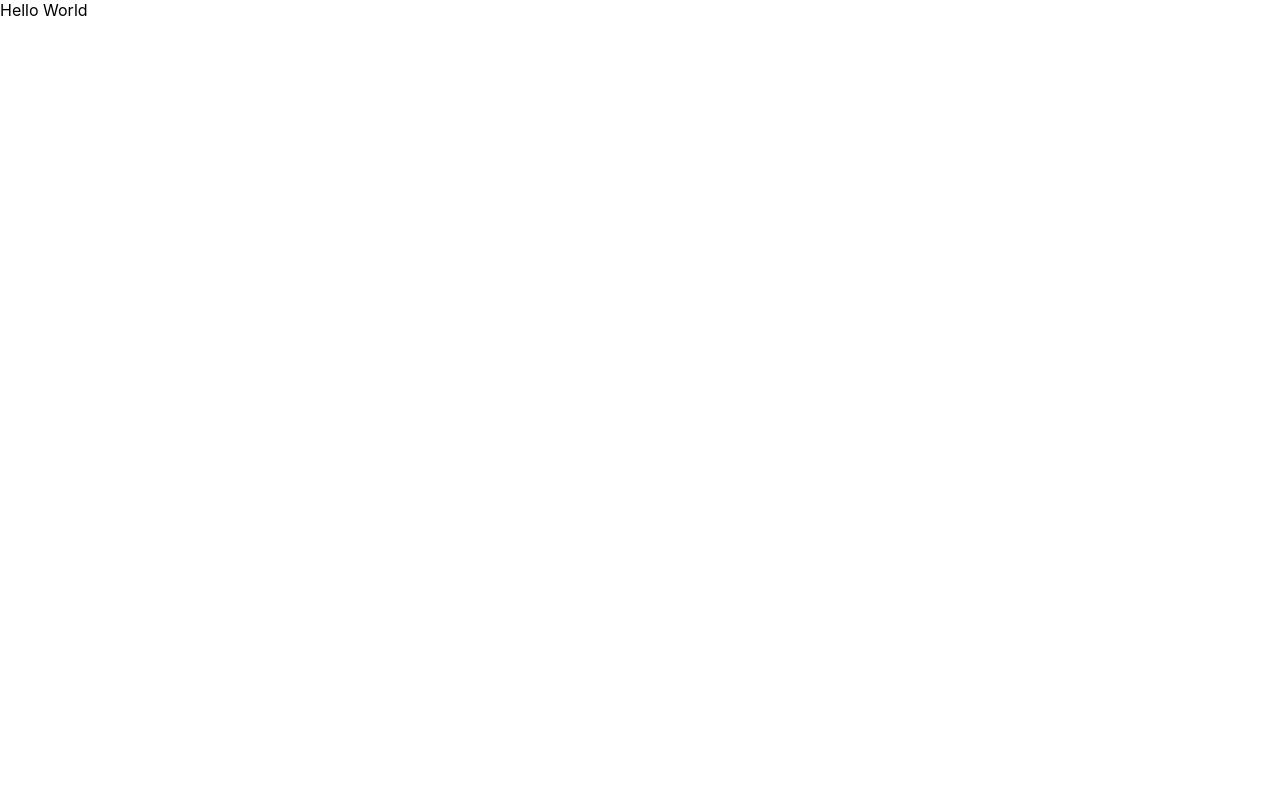
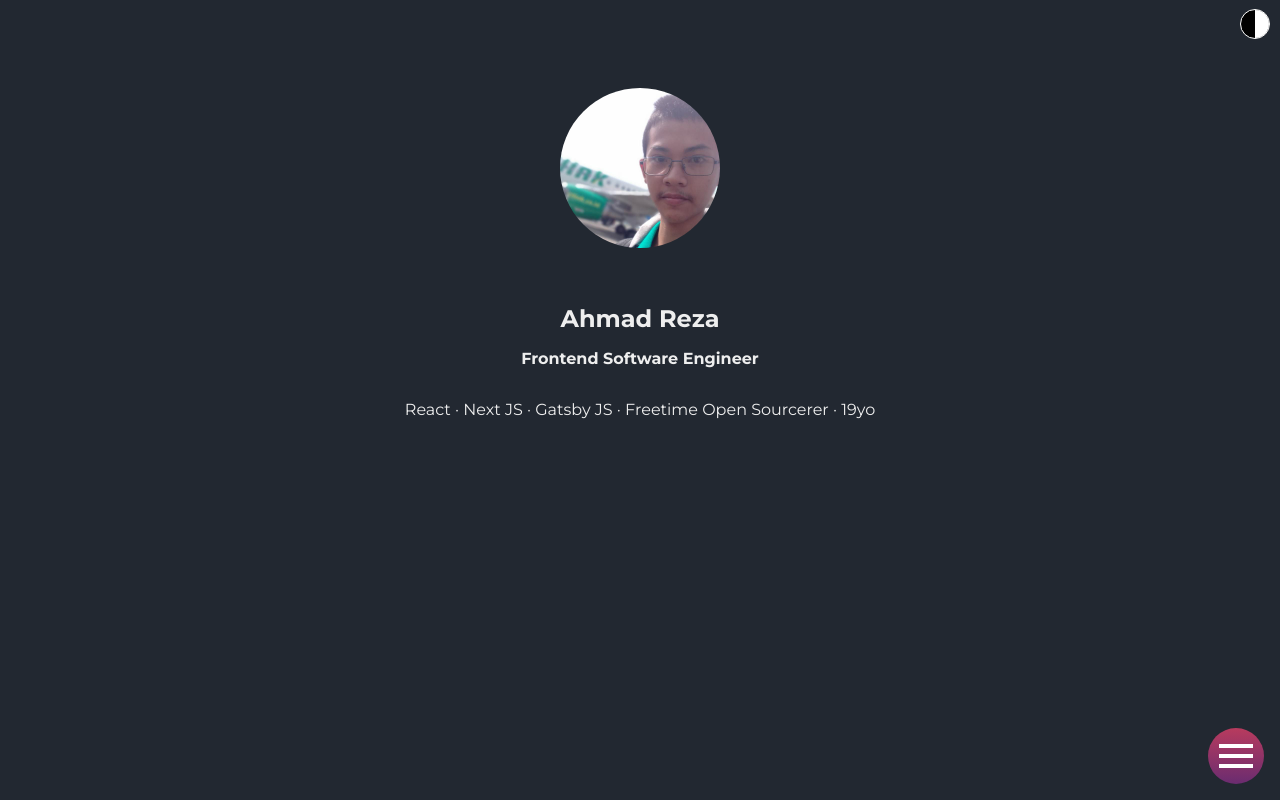
Before and after one commit to ahmad-reza619/site, a Next.js app: page / in a window 1280 px wide. Built offline with nearby package versions, Linux system fonts and the light colour scheme.

Commit message:
WIP: created dark mode switch and sidebar button switch

```diff
--- a/hooks/index.ts
+++ b/hooks/index.ts
@@ -1,9 +1,9 @@
 import { useSelector, useDispatch } from 'react-redux';
 
-import { toggleIsDark } from '../actions';
+import { toggleIsDark, ToggleIsDarkAction } from '../actions';
 import { RootState } from '../store';
 
-export function useIsDark() {
+export function useIsDark(): [boolean, () => ToggleIsDarkAction ] {
   const isDark = useSelector((state: RootState) => state.theme.isDark)
   const dispatch = useDispatch();
 
--- a/pages/index.tsx
+++ b/pages/index.tsx
@@ -1,12 +1,61 @@
+import React from 'react';
 import Head from 'next/head';
 
+import classes from '../styles/Home.module.css';
+import Text from '../components/Text';
+import { useIsDark } from '../hooks';
+
 export default function Home() {
+  const [ isDark, toggle ] = useIsDark();
+  const [test, setTest] = React.useState(false);
+
+  const toggleSidebar = () => setTest(state => !state);
   return (
-    <div>
+    <div className={`${isDark ? 'dark' : 'light'} app`}>
       <Head>
         <title>Personal Space of Ahmad Reza</title>
       </Head>
-      Hello World
+      <nav className={classes.nav}>
+        <ul>
+          <li>Home</li>
+          <li>Blog</li>
+          <li>Contact</li>
+        </ul>
+      </nav>
+      <main className={classes.main}>
+        <div className={classes.darkModeWrapper}>
+          <div className={classes.darkMode} onClick={toggle}>
+            <div className={`${classes.darkModeInner} ${isDark ? classes.lightModeInner : ''}`} />
+          </div>
+        </div>
+        <section className={classes.section}>
+          <div className={classes.me}>
+            <img src="me.jpg" alt="Ahmad Reza" />
+          </div>
+        </section>
+        <section>
+          <h1 className={classes.headline}>
+            <Text>
+              Ahmad Reza
+            </Text>
+          </h1>
+          <h4 className={classes.subline}>
+            <Text>Frontend Software Engineer</Text>
+          </h4>
+        </section>
+        <section>
+          <p className={classes.desc}>
+            <Text>
+              React · Next JS · Gatsby JS · Freetime Open Sourcerer · 19yo
+            </Text>
+          </p>
+        </section>
+      </main>
+      <button
+        onClick={toggleSidebar}
+        className={`${classes.floatingNavBtn} ${test ? classes.active: ''}`}>
+        <div />
+      </button>
     </div>
   );
 }
--- a/styles/Home.module.css
+++ b/styles/Home.module.css
@@ -3,26 +3,54 @@
 }
 
 .section {
-  height: 45%;
+  height: 30%;
   display: flex;
   justify-content: center;
   align-items: center;
 }
 
 .me {
-  width: 15rem;
-  margin-top: 2rem;
-  height: 15rem;
+  width: 10rem;
+  height: 10rem;
 }
 
 .me > img {
   max-height: 100%;
   border-radius: 50%;
-  box-shadow: 0 4px 4px #000;
+}
+
+.darkModeWrapper {
+  height: 3rem;
+  align-items: center;
+  display: flex;
+  justify-content: flex-end;
+}
+
+.darkModeWrapper > .darkMode {
+  height: 30px;
+  width: 30px;
+  border: 1px solid white;
+  background: black;
+  border-radius: 50%;
+  margin: 5px 10px;
+  overflow: hidden;
+}
+
+.darkModeWrapper > .darkMode > .darkModeInner {
+  width: 100%;
+  transition: all .5s;
+  height: 100%;
+  background: white;
+  transform: translateX(-50%)
+}
+
+.darkModeWrapper > .darkMode > .lightModeInner {
+  transform: translateX(50%);
 }
 
 .headline {
   text-align: center;
+  font-weight: bolder;
   margin: 1rem 0;
 }
 
@@ -33,6 +61,7 @@
 .desc {
   text-align: center;
   margin: 2rem 0;
+  padding: 0 2rem;
 }
 
 .floatingNavBtn {
@@ -40,29 +69,34 @@
   bottom: 1rem;
   right: 1rem;
   height: 3.5rem;
+  background: linear-gradient(to top,#6a2c70 ,#b83b5e);
+  border: none;
   width: 3.5rem;
   border-radius: 50%;
-  box-shadow: 0px 2px 2px #000;
   display: flex;
   justify-content: center;
   align-items: center;
+  transition: all .5s linear;
+  outline: none;
 }
 
 .floatingNavBtn > div {
   width: 60%;
-  height: 5%;
+  transition: all .5s linear;
+  height: 7%;
   margin: 5% 0;
-  background-color: black;
+  background-color: white;
   position: relative;
 }
 
 .floatingNavBtn > div:before {
   content: '';
+  transition: all .5s linear;
   width: 100%;
   height: 100%;
   position: absolute;
   top: -10px;
-  background: black;
+  background: inherit;
   left: 0;
 }
 
@@ -72,6 +106,42 @@
   width: 100%;
   height: 100%;
   position: absolute;
-  background: black;
+  background: inherit;
   left: 0;
 }
+.active {
+  right: calc(100% - 5rem);
+}
+.active > div {
+  transform: rotate(405deg);
+}
+
+.active > div:before {
+  transform: rotate(270deg);
+  top: 0;
+}
+.active > div:after {
+  display: none;
+}
+.nav {
+  /* TODO: nanti display none dihapus & implementasi sidebar mobile */
+  display: none;
+  height: 100%;
+  width: calc(100% - 5.5rem);
+  position: fixed;
+  right: 0;
+  border-radius: 10px 0 0 10px;
+  padding: 3rem 0;
+  background: linear-gradient(to top, #6a2c70, #b83b5e);
+  z-index: 1;
+}
+
+.nav > ul {
+  list-style-type: none;
+  color: white;
+}
+
+.nav > ul > li {
+  margin: 1.5rem 0;
+  padding: 1rem;
+}
--- a/styles/globals.css
+++ b/styles/globals.css
@@ -1,3 +1,4 @@
+@import url('https://fonts.googleapis.com/css2?family=Montserrat:wght@400;700&display=swap');
 :root {
   --dark: #222831;
   --light: #eeeeee;
@@ -42,5 +43,6 @@ a {
 * {
   box-sizing: border-box;
   padding: 0;
+  font-family: 'Montserrat', sans-serif;
   margin: 0;
 }
```
